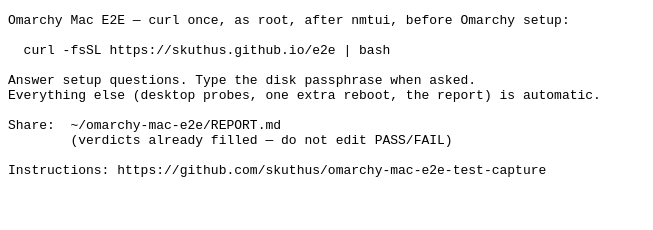
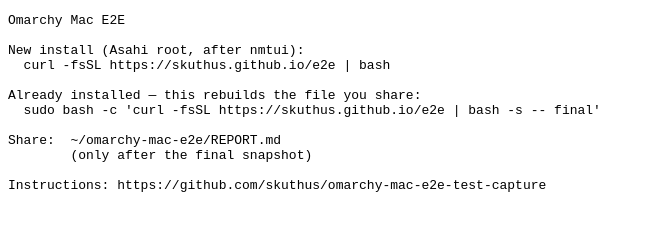
Before and after one commit to skuthus/skuthus.github.io, a plain HTML site: page index.html in a window 1280 px wide. Shown: the whole page, without its empty margins (0-653 px from the left). Drawn offline with Linux system fonts and the light colour scheme.

Commit message:
Point the shortlink at new-install vs already-installed final report.

```diff
--- a/index.html
+++ b/index.html
@@ -2,15 +2,16 @@
 <meta charset="utf-8">
 <title>e2e</title>
 <pre>
-Omarchy Mac E2E — curl once, as root, after nmtui, before Omarchy setup:
+Omarchy Mac E2E
 
+New install (Asahi root, after nmtui):
   curl -fsSL https://skuthus.github.io/e2e | bash
 
-Answer setup questions. Type the disk passphrase when asked.
-Everything else (desktop probes, one extra reboot, the report) is automatic.
+Already installed — this rebuilds the file you share:
+  sudo bash -c 'curl -fsSL https://skuthus.github.io/e2e | bash -s -- final'
 
 Share:  ~/omarchy-mac-e2e/REPORT.md
-        (verdicts already filled — do not edit PASS/FAIL)
+        (only after the final snapshot)
 
 Instructions: https://github.com/skuthus/omarchy-mac-e2e-test-capture
 </pre>
```
Also changed, not shown: 1 other file.
